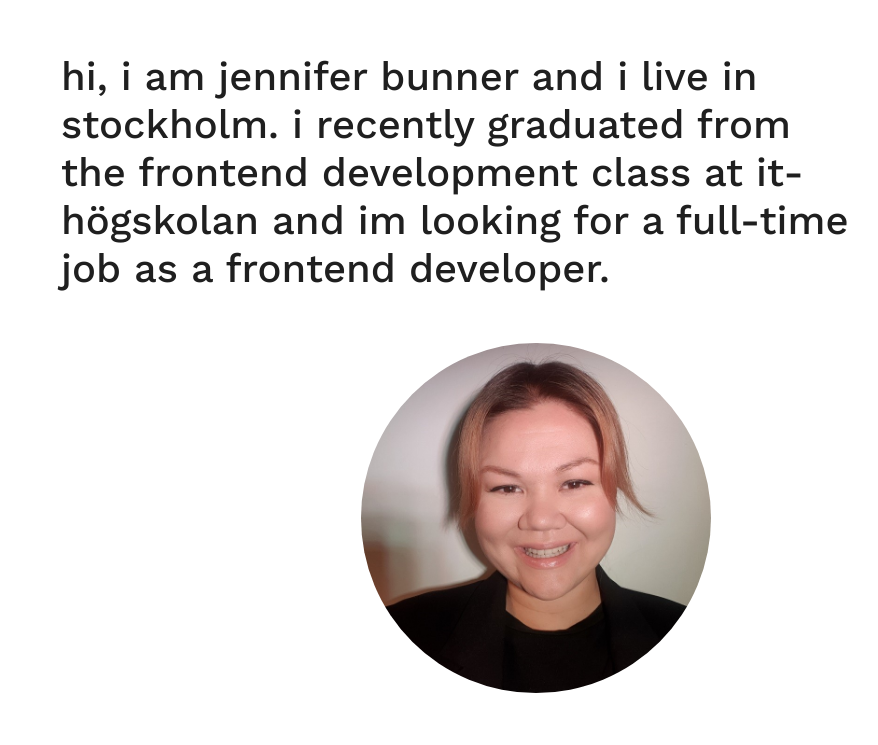
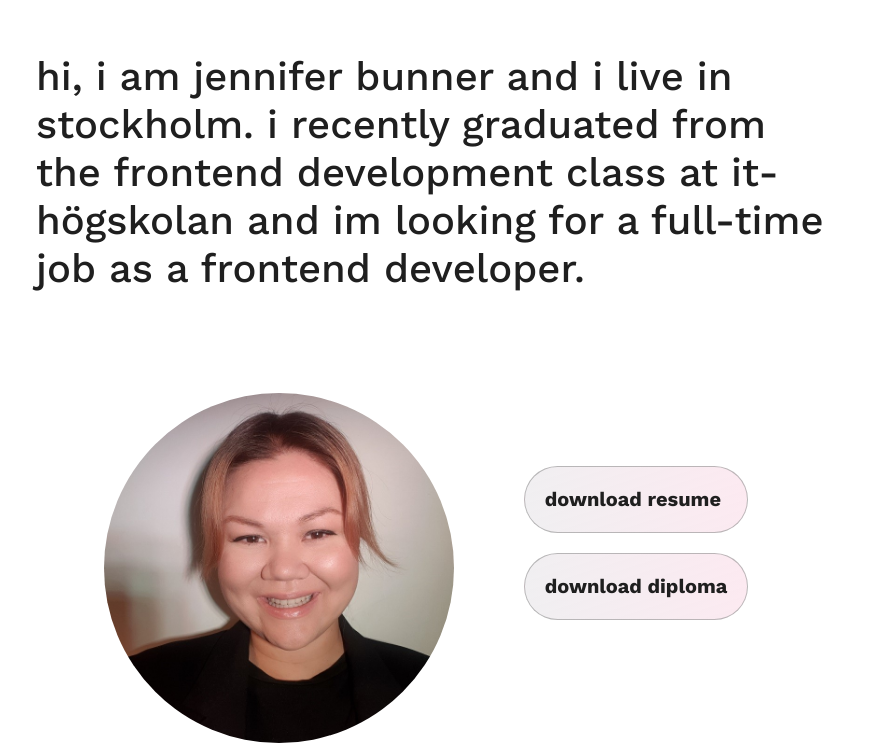
Before and after one commit to iths-jennifer-bunner/new-portfolio, a React (Create React App) app: page / in a window 1280 px wide. Shown: the part 8437-9182 px from the top of the page, without its empty margins (179-1057 px from the left). Built offline with nearby package versions, Linux system fonts and the light colour scheme.

Commit message:
added pdf files

```diff
--- a/src/components/About.js
+++ b/src/components/About.js
@@ -1,6 +1,8 @@
 import React, { useState, useMemo, useContext } from "react";
 import "../styles/About.scss";
 import PopUp from "../components/PopUp";
+import Resume from "../Documents/Resume.pdf";
+import Diploma from "../Documents/Diploma.pdf";
 import { motion, AnimatePresence } from "framer-motion";
 import {
   IntersectionContext,
@@ -73,6 +75,30 @@ function About({
               alt="selfie of me"
               src="../../images/portfolio-profile.jpg"
             />
+          </div>{" "}
+          <div className="about__pdfContainer">
+            <a href={Resume} target="_blank" rel="noreferrer">
+              <motion.h3
+                className="about__pdfText"
+                whileHover={{
+                  scale: 1.1,
+                  boxShadow: "0px 0px 8px rgb(145, 145, 145)",
+                }}
+              >
+                download resume
+              </motion.h3>
+            </a>
+            <a href={Diploma} target="_blank" rel="noreferrer">
+              <motion.h3
+                className="about__pdfText"
+                whileHover={{
+                  scale: 1.1,
+                  boxShadow: "0px 0px 8px rgb(145, 145, 145)",
+                }}
+              >
+                download diploma
+              </motion.h3>
+            </a>
           </div>
         </motion.div>
       </IntersectionObserver>
--- a/src/components/PopUp.js
+++ b/src/components/PopUp.js
@@ -1,6 +1,7 @@
 import React, { useState } from "react";
 import emailjs from "emailjs-com";
 import { motion } from "framer-motion";
+import "../styles/PopUp.scss";
 
 function PopUp(props) {
   const fade = {
@@ -46,6 +47,28 @@ function PopUp(props) {
     setClick(true);
   }
 
+  const [name, setName] = useState("");
+  const [email, setEmail] = useState("");
+  const [message, setMessage] = useState("");
+
+  const [nameTouched, setNameTouched] = useState(false);
+  const [emailTouched, setEmailTouched] = useState(false);
+  const [messageTouched, setMessageTouched] = useState(false);
+
+  let [nameClass, nameError] = nameTouched ? validateName(name) : ["", ""];
+  let [emailClass, emailError] = emailTouched ? validateEmail(email) : ["", ""];
+  let [messageClass, messageError] = messageTouched
+    ? validateMessage(message)
+    : ["", ""];
+
+  let formIsValid =
+    nameTouched &&
+    emailTouched &&
+    messageTouched &&
+    nameError === "" &&
+    emailError === "" &&
+    messageError === "";
+
   return (
     <motion.div
       className="popUp__wrapper"
@@ -72,7 +95,11 @@ function PopUp(props) {
             type="text"
             placeholder="First name Last Name"
             name="from_name"
+            onChange={(e) => setName(e.target.value)}
+            onBlur={() => setNameTouched(true)}
+            className={nameClass}
           />
+          <div className="error">{nameError}</div>
         </div>
         <div className="contact-form__containers">
           <label>
@@ -80,9 +107,13 @@ function PopUp(props) {
           </label>
           <input
             type="email"
-            placeholder="email@adress.com"
+            placeholder="your_email@adress.com"
             name="user_email"
+            onChange={(e) => setEmail(e.target.value)}
+            onBlur={() => setEmailTouched(true)}
+            className={emailClass}
           />
+          <div className="error">{emailError}</div>
         </div>
         <div className="contact-form__containers">
           <label>
@@ -98,11 +129,19 @@ function PopUp(props) {
           <label>
             <p>message:</p>
           </label>
-          <textarea placeholder="your message here pls..." name="message" />
+          <textarea
+            placeholder="your message here pls..."
+            name="message"
+            onChange={(e) => setMessage(e.target.value)}
+            onBlur={() => setMessageTouched(true)}
+            className={messageClass}
+          />
+          <div className="error">{messageError}</div>
         </div>
         <div className="contact-form__containers" onClick={messageConfirmation}>
           <motion.input
             className="contact-form__button"
+            disabled={!formIsValid}
             type="submit"
             value="SEND"
             whileHover={{
@@ -114,6 +153,28 @@ function PopUp(props) {
       </form>
     </motion.div>
   );
+
+  function validateName(name) {
+    if (name.length > 0) {
+      return ["valid", ""];
+    } else {
+      return ["invalid", `What's your name?`];
+    }
+  }
+  function validateEmail(email) {
+    if (email.length > 0) {
+      return ["valid", ""];
+    } else {
+      return ["invalid", `Please leave your email so I can respond :) `];
+    }
+  }
+  function validateMessage(message) {
+    if (message.length > 0) {
+      return ["valid", ""];
+    } else {
+      return ["invalid", `What's your heart today?`];
+    }
+  }
 }
 
 export default PopUp;
--- a/src/styles/About.scss
+++ b/src/styles/About.scss
@@ -26,14 +26,36 @@
   &__text{
     max-width: 80rem;
     text-transform:lowercase ;
-    padding: 5rem 0;
+    padding: 5rem 5rem 5rem 0;
   }
+  &__pdfContainer{
+    padding:  1rem ;
+    @include md{
+      padding:  5rem ;
+    }
+
+  }
+  &__pdfText{
+    font-size: 1rem;
+    margin: 2rem;
+    padding:  2rem ;
+    border: 1px solid rgba(145, 145, 145, 0.6);
+    border-radius: 50px;
+    background: linear-gradient(
+83.65deg, #F0EFF1 0%, rgba(234, 76, 137, 0.12) 101.16%);
+    @include md{
+      font-size: 2rem;
+    }
+  }
+
+
   &__imageContainer{
     border-radius: 50%;
     height:25rem;
     width: 25rem;
+    padding-top: 5rem;
     @include md{
-      padding-left: 15rem;
+      // padding-left: 15rem;
       height:35rem;
       width: 35rem;
     }
--- /dev/null
+++ b/src/styles/PopUp.scss
@@ -0,0 +1,10 @@
+@import "../App.scss";
+
+
+.error{
+  color: #DD2626;
+  font-family: $headline-secondary;
+  font-weight: 800;
+
+  padding: 1rem 0;
+}
```
Also changed, not shown: 2 other files (tests, documents, lock files or other folders).
